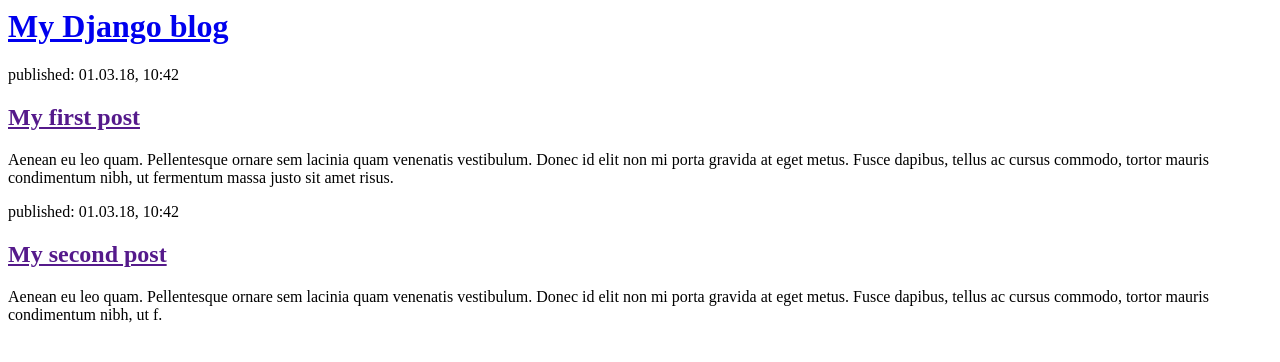
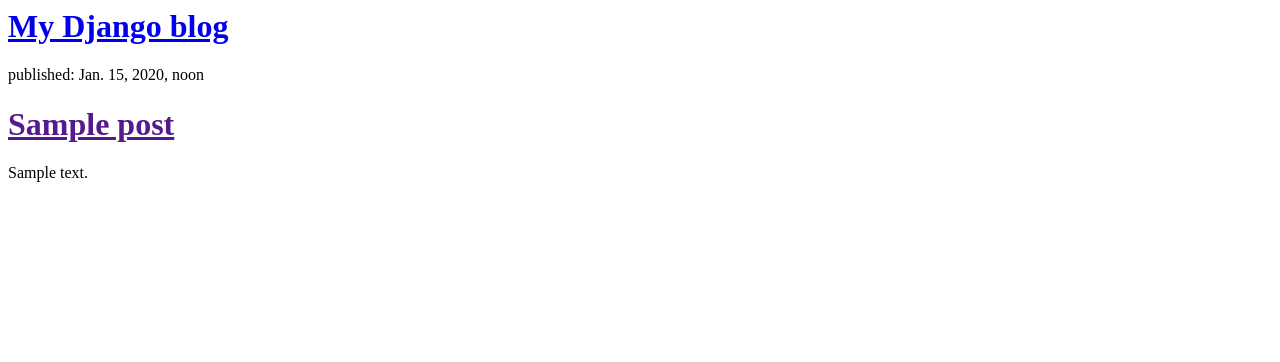
Before and after one commit to Rocckk/my-repo, a Django app: template dodge/templates/dodge/post_list.html in a window 1280 px wide. Shown: the top 362 px of the page. Run offline with Django 3.2, Linux system fonts and the light colour scheme; the template is opened without the code that fills it: values that come from a table or form of the project are taken from there, others are empty; tables that the repository leaves empty hold one stand-in row (values such as "Sample post").

Commit message:
mixed static templates with django

```diff
--- a/dodge/templates/dodge/post_list.html
+++ b/dodge/templates/dodge/post_list.html
@@ -6,17 +6,12 @@
         <div>
             <h1><a href="/">My Django blog</a></h1>
         </div>
-
-        <div>
-            <p>published: 01.03.18, 10:42</p>
-            <h2><a href="">My first post</a></h2>
-            <p>Aenean eu leo quam. Pellentesque ornare sem lacinia quam venenatis vestibulum. Donec id elit non mi porta gravida at eget metus. Fusce dapibus, tellus ac cursus commodo, tortor mauris condimentum nibh, ut fermentum massa justo sit amet risus.</p>
-        </div>
-
-        <div>
-            <p>published: 01.03.18, 10:42</p>
-            <h2><a href="">My second post</a></h2>
-            <p>Aenean eu leo quam. Pellentesque ornare sem lacinia quam venenatis vestibulum. Donec id elit non mi porta gravida at eget metus. Fusce dapibus, tellus ac cursus commodo, tortor mauris condimentum nibh, ut f.</p>
-        </div>
+{% for post in posts %}
+    <div>
+        <p>published: {{ post.published_date }}</p>
+        <h1><a href="">{{ post.title }}</a></h1>
+        <p>{{ post.text|linebreaksbr }}</p>
+    </div>
+{% endfor %}
     </body>
 </html>
```
Also changed, not shown: dodge/views.py (+6 -1 lines).
